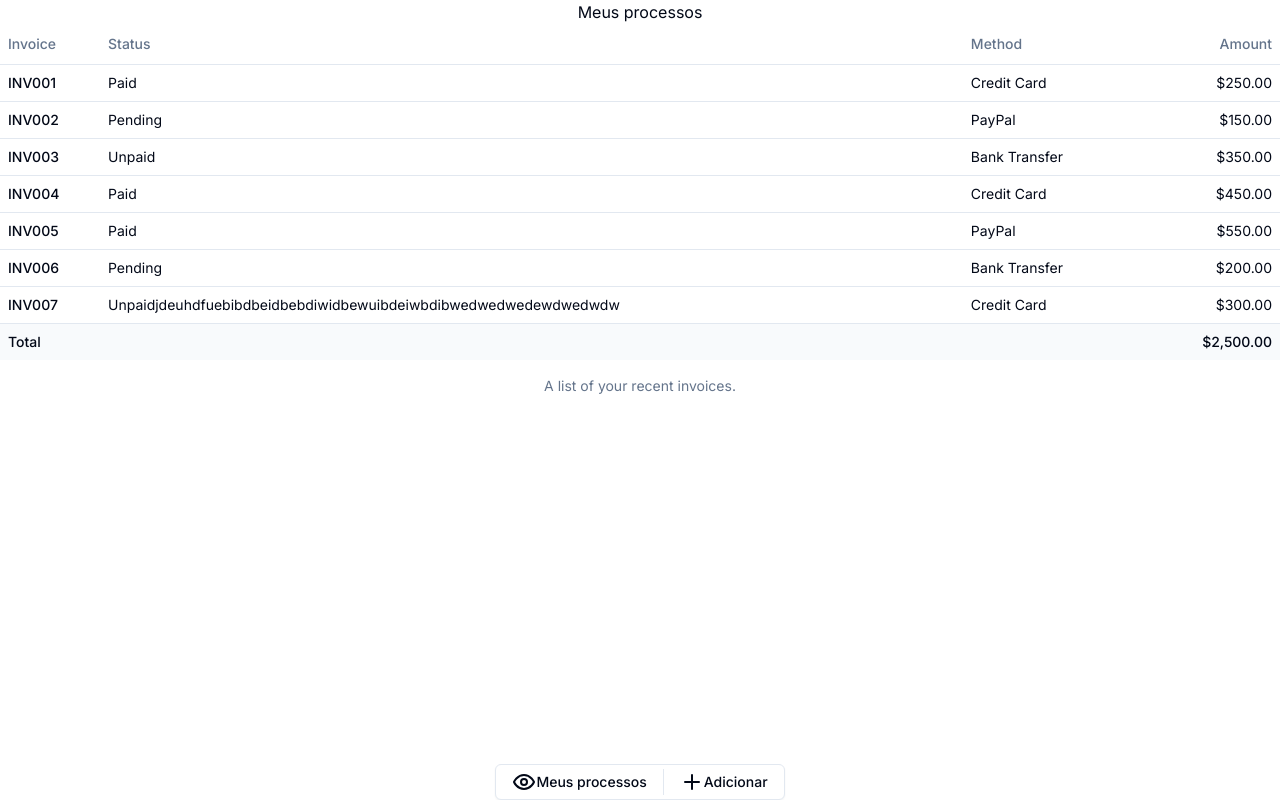
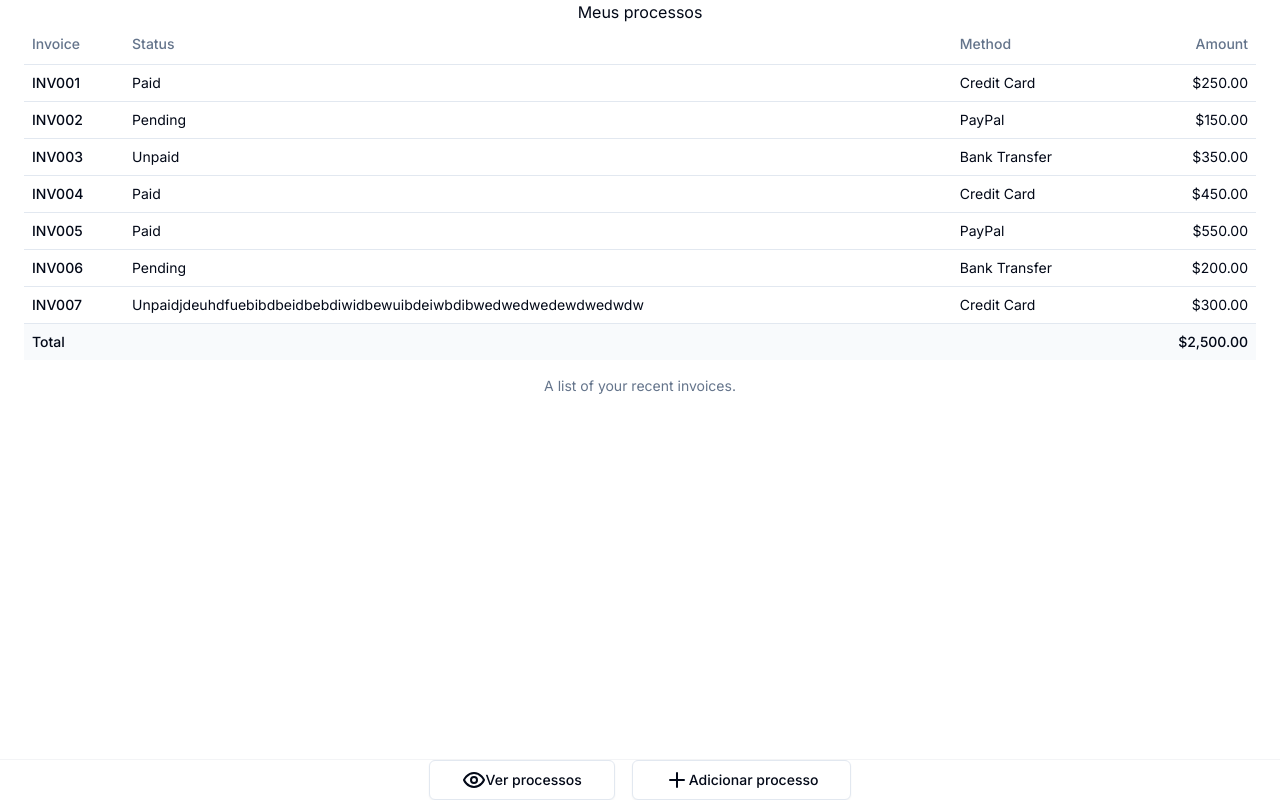
Before and after one commit to JoaoMarcosCS/processosSeletivos, a Next.js app: page / in a window 1280 px wide. Built offline with nearby package versions, Linux system fonts and the light colour scheme.

Commit message:
feat: Aumentado o tamanho dos botões e colocado um padding na tabela

```diff
--- a/app/footer/footer.tsx
+++ b/app/footer/footer.tsx
@@ -1,27 +1,25 @@
+import { Button } from "@/components/ui/button"
 import {
-    Menubar,
-    MenubarContent,
-    MenubarItem,
-    MenubarMenu,
-    MenubarSeparator,
-    MenubarShortcut,
-    MenubarTrigger,
-} from "@/components/ui/menubar"
-import {Separator} from "@/components/ui/separator"
-import {Plus, Eye} from 'lucide-react'
+  NavigationMenu,
+  NavigationMenuContent,
+  NavigationMenuIndicator,
+  NavigationMenuItem,
+  NavigationMenuLink,
+  NavigationMenuList,
+  NavigationMenuTrigger,
+  NavigationMenuViewport,
+} from "@/components/ui/navigation-menu"
+import { Separator } from "@/components/ui/separator"
+import { Plus, Eye } from 'lucide-react'
 
 
 
 export const Footer = () => {
-    return (
-      <div className="flex justify-center items-center w-full fixed bottom-0 ">
-        <Menubar>
-        <MenubarMenu>
-          <MenubarTrigger><Eye/> Meus processos</MenubarTrigger>
-          <Separator orientation="vertical"/>
-          <MenubarTrigger><Plus /> Adicionar</MenubarTrigger>
-        </MenubarMenu>
-      </Menubar>
-      </div>
-    )
+  return (
+    <div className="w-full justify-center items-center gap-2 border-t border-gray-100	 flex fixed  bottom-0">
+      <Button  size="lg" variant={"outline"}><Eye/>Ver processos</Button>
+      <Separator orientation="vertical"/>
+      <Button  size="lg" variant={"outline"}><Plus/>Adicionar processo</Button>
+    </div>
+  )
 }
--- a/app/page.tsx
+++ b/app/page.tsx
@@ -3,7 +3,7 @@
 
 export default function Home() {
   return (
-    <main className="flex items-center justify-center flex-col">
+    <main className="flex items-center justify-center flex-col px-6">
       <h1>Meus processos </h1>
     <ProcessosTable/>
     <Footer/>
--- /dev/null
+++ b/components/ui/button.tsx
@@ -0,0 +1,57 @@
+import * as React from "react"
+import { Slot } from "@radix-ui/react-slot"
+import { cva, type VariantProps } from "class-variance-authority"
+
+import { cn } from "@/lib/utils"
+
+const buttonVariants = cva(
+  "inline-flex items-center justify-center whitespace-nowrap rounded-md text-sm font-medium transition-colors focus-visible:outline-none focus-visible:ring-1 focus-visible:ring-ring disabled:pointer-events-none disabled:opacity-50",
+  {
+    variants: {
+      variant: {
+        default:
+          "bg-primary text-primary-foreground shadow hover:bg-primary/90",
+        destructive:
+          "bg-destructive text-destructive-foreground shadow-sm hover:bg-destructive/90",
+        outline:
+          "border border-input bg-background shadow-sm hover:bg-accent hover:text-accent-foreground",
+        secondary:
+          "bg-secondary text-secondary-foreground shadow-sm hover:bg-secondary/80",
+        ghost: "hover:bg-accent hover:text-accent-foreground",
+        link: "text-primary underline-offset-4 hover:underline",
+      },
+      size: {
+        default: "h-9 px-4 py-2",
+        sm: "h-8 rounded-md px-3 text-xs",
+        lg: "h-10 rounded-md px-8",
+        icon: "h-9 w-9",
+      },
+    },
+    defaultVariants: {
+      variant: "default",
+      size: "default",
+    },
+  }
+)
+
+export interface ButtonProps
+  extends React.ButtonHTMLAttributes<HTMLButtonElement>,
+    VariantProps<typeof buttonVariants> {
+  asChild?: boolean
+}
+
+const Button = React.forwardRef<HTMLButtonElement, ButtonProps>(
+  ({ className, variant, size, asChild = false, ...props }, ref) => {
+    const Comp = asChild ? Slot : "button"
+    return (
+      <Comp
+        className={cn(buttonVariants({ variant, size, className }))}
+        ref={ref}
+        {...props}
+      />
+    )
+  }
+)
+Button.displayName = "Button"
+
+export { Button, buttonVariants }
--- /dev/null
+++ b/components/ui/navigation-menu.tsx
@@ -0,0 +1,128 @@
+import * as React from "react"
+import { ChevronDownIcon } from "@radix-ui/react-icons"
+import * as NavigationMenuPrimitive from "@radix-ui/react-navigation-menu"
+import { cva } from "class-variance-authority"
+
+import { cn } from "@/lib/utils"
+
+const NavigationMenu = React.forwardRef<
+  React.ElementRef<typeof NavigationMenuPrimitive.Root>,
+  React.ComponentPropsWithoutRef<typeof NavigationMenuPrimitive.Root>
+>(({ className, children, ...props }, ref) => (
+  <NavigationMenuPrimitive.Root
+    ref={ref}
+    className={cn(
+      "relative z-10 flex max-w-max flex-1 items-center justify-center",
+      className
+    )}
+    {...props}
+  >
+    {children}
+    <NavigationMenuViewport />
+  </NavigationMenuPrimitive.Root>
+))
+NavigationMenu.displayName = NavigationMenuPrimitive.Root.displayName
+
+const NavigationMenuList = React.forwardRef<
+  React.ElementRef<typeof NavigationMenuPrimitive.List>,
+  React.ComponentPropsWithoutRef<typeof NavigationMenuPrimitive.List>
+>(({ className, ...props }, ref) => (
+  <NavigationMenuPrimitive.List
+    ref={ref}
+    className={cn(
+      "group flex flex-1 list-none items-center justify-center space-x-1",
+      className
+    )}
+    {...props}
+  />
+))
+NavigationMenuList.displayName = NavigationMenuPrimitive.List.displayName
+
+const NavigationMenuItem = NavigationMenuPrimitive.Item
+
+const navigationMenuTriggerStyle = cva(
+  "group inline-flex h-9 w-max items-center justify-center rounded-md bg-background px-4 py-2 text-sm font-medium transition-colors hover:bg-accent hover:text-accent-foreground focus:bg-accent focus:text-accent-foreground focus:outline-none disabled:pointer-events-none disabled:opacity-50 data-[active]:bg-accent/50 data-[state=open]:bg-accent/50"
+)
+
+const NavigationMenuTrigger = React.forwardRef<
+  React.ElementRef<typeof NavigationMenuPrimitive.Trigger>,
+  React.ComponentPropsWithoutRef<typeof NavigationMenuPrimitive.Trigger>
+>(({ className, children, ...props }, ref) => (
+  <NavigationMenuPrimitive.Trigger
+    ref={ref}
+    className={cn(navigationMenuTriggerStyle(), "group", className)}
+    {...props}
+  >
+    {children}{" "}
+    <ChevronDownIcon
+      className="relative top-[1px] ml-1 h-3 w-3 transition duration-300 group-data-[state=open]:rotate-180"
+      aria-hidden="true"
+    />
+  </NavigationMenuPrimitive.Trigger>
+))
+NavigationMenuTrigger.displayName = NavigationMenuPrimitive.Trigger.displayName
+
+const NavigationMenuContent = React.forwardRef<
+  React.ElementRef<typeof NavigationMenuPrimitive.Content>,
+  React.ComponentPropsWithoutRef<typeof NavigationMenuPrimitive.Content>
+>(({ className, ...props }, ref) => (
+  <NavigationMenuPrimitive.Content
+    ref={ref}
+    className={cn(
+      "left-0 top-0 w-full data-[motion^=from-]:animate-in data-[motion^=to-]:animate-out data-[motion^=from-]:fade-in data-[motion^=to-]:fade-out data-[motion=from-end]:slide-in-from-right-52 data-[motion=from-start]:slide-in-from-left-52 data-[motion=to-end]:slide-out-to-right-52 data-[motion=to-start]:slide-out-to-left-52 md:absolute md:w-auto ",
+      className
+    )}
+    {...props}
+  />
+))
+NavigationMenuContent.displayName = NavigationMenuPrimitive.Content.displayName
+
+const NavigationMenuLink = NavigationMenuPrimitive.Link
+
+const NavigationMenuViewport = React.forwardRef<
+  React.ElementRef<typeof NavigationMenuPrimitive.Viewport>,
+  React.ComponentPropsWithoutRef<typeof NavigationMenuPrimitive.Viewport>
+>(({ className, ...props }, ref) => (
+  <div className={cn("absolute left-0 top-full flex justify-center")}>
+    <NavigationMenuPrimitive.Viewport
+      className={cn(
+        "origin-top-center relative mt-1.5 h-[var(--radix-navigation-menu-viewport-height)] w-full overflow-hidden rounded-md border bg-popover text-popover-foreground shadow data-[state=open]:animate-in data-[state=closed]:animate-out data-[state=closed]:zoom-out-95 data-[state=open]:zoom-in-90 md:w-[var(--radix-navigation-menu-viewport-width)]",
+        className
+      )}
+      ref={ref}
+      {...props}
+    />
+  </div>
+))
+NavigationMenuViewport.displayName =
+  NavigationMenuPrimitive.Viewport.displayName
+
+const NavigationMenuIndicator = React.forwardRef<
+  React.ElementRef<typeof NavigationMenuPrimitive.Indicator>,
+  React.ComponentPropsWithoutRef<typeof NavigationMenuPrimitive.Indicator>
+>(({ className, ...props }, ref) => (
+  <NavigationMenuPrimitive.Indicator
+    ref={ref}
+    className={cn(
+      "top-full z-[1] flex h-1.5 items-end justify-center overflow-hidden data-[state=visible]:animate-in data-[state=hidden]:animate-out data-[state=hidden]:fade-out data-[state=visible]:fade-in",
+      className
+    )}
+    {...props}
+  >
+    <div className="relative top-[60%] h-2 w-2 rotate-45 rounded-tl-sm bg-border shadow-md" />
+  </NavigationMenuPrimitive.Indicator>
+))
+NavigationMenuIndicator.displayName =
+  NavigationMenuPrimitive.Indicator.displayName
+
+export {
+  navigationMenuTriggerStyle,
+  NavigationMenu,
+  NavigationMenuList,
+  NavigationMenuItem,
+  NavigationMenuContent,
+  NavigationMenuTrigger,
+  NavigationMenuLink,
+  NavigationMenuIndicator,
+  NavigationMenuViewport,
+}
--- a/package.json
+++ b/package.json
@@ -13,7 +13,9 @@
     "@radix-ui/react-dialog": "^1.0.5",
     "@radix-ui/react-icons": "^1.3.0",
     "@radix-ui/react-menubar": "^1.0.4",
+    "@radix-ui/react-navigation-menu": "^1.1.4",
     "@radix-ui/react-separator": "^1.0.3",
+    "@radix-ui/react-slot": "^1.0.2",
     "@tanstack/react-table": "^8.14.0",
     "class-variance-authority": "^0.7.0",
     "clsx": "^2.1.0",
```
Also changed, not shown: 1 other file (tests, documents, lock files or other folders).
